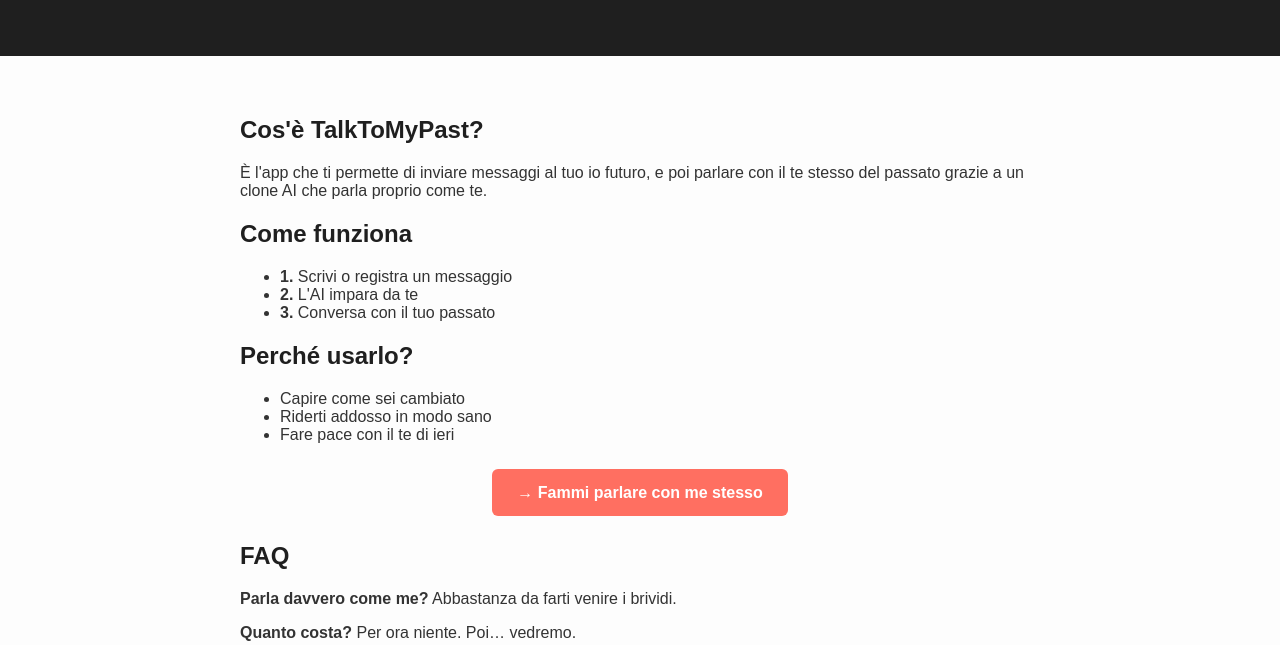
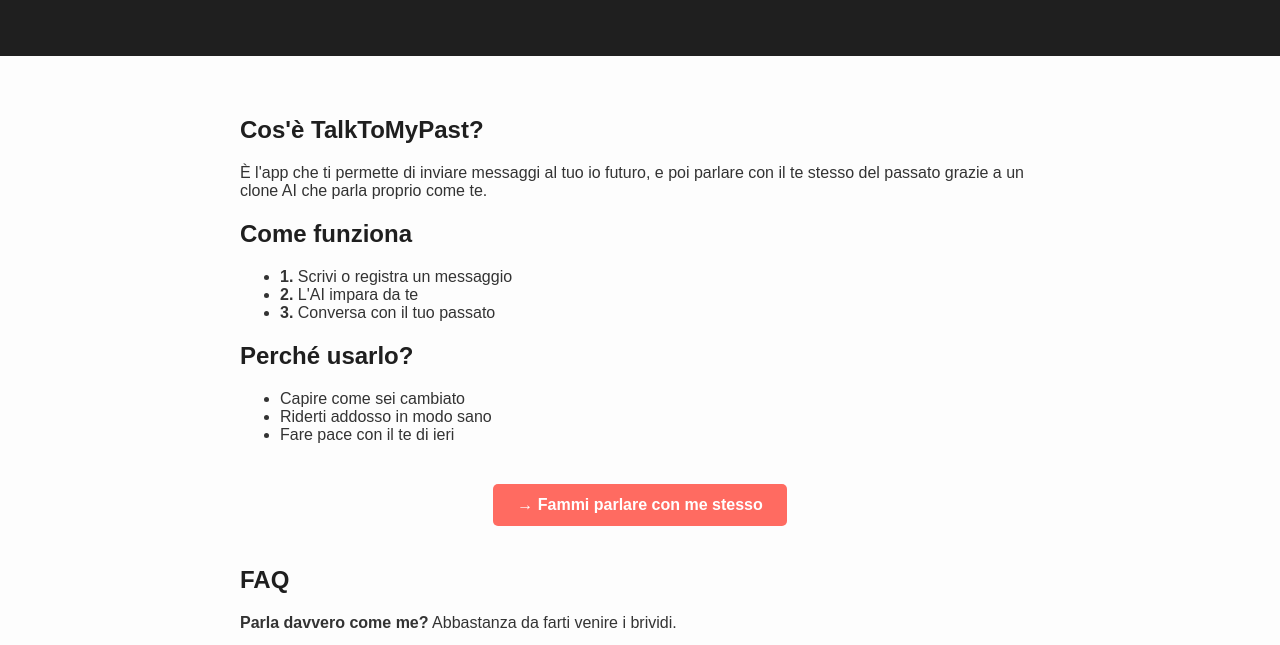
Before and after one commit to occhi0/talktomypast, a plain HTML site: page index.html in a window 1280 px wide. Shown: the part 129-774 px from the top of the page. Drawn offline with Linux system fonts and the light colour scheme.

Commit message:
Update index.html
aggiornamento

```diff
--- a/index.html
+++ b/index.html
@@ -80,7 +80,7 @@
   </ul>
 
   <div class="cta">
-    <a href="parla_con_me.html" class="cta-button">→ Fammi parlare con me stesso</a>
+    <a href="parla_con_me.html" style="display: inline-block; padding: 12px 24px; background-color: #ff6b61; color: white; text-decoration: none; border-radius: 5px;">→ Fammi parlare con me stesso</a>
   </div>
 
   <h2>FAQ</h2>
```
